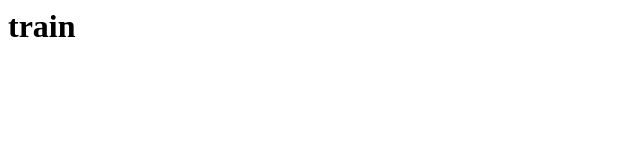
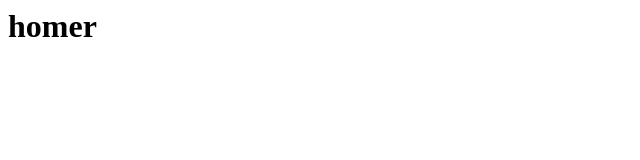
Before and after one commit to imaperson1060/wordle-spoilers, a plain HTML site: page index.html in a window 1280 px wide. Shown: the full height of the page, 0-640 px from the left. Drawn offline with nearby package versions, Linux system fonts and the light colour scheme.

Commit message:
Update index.html

```diff
--- a/index.html
+++ b/index.html
@@ -2323,6 +2323,6 @@
         const today = new Date().getTime() - 18000000;
         const firstDay = new Date(2021, 5, 19, 0, 0, 0, 0).getTime();
         const index = Math.floor((today - firstDay) / 864e5);
-        document.body.innerHTML = `<h1>${words[index + 7]}</h1>`;
+        document.body.innerHTML = `<h1>${words[index + 8]}</h1>`;
     </script>
 </body>
```
